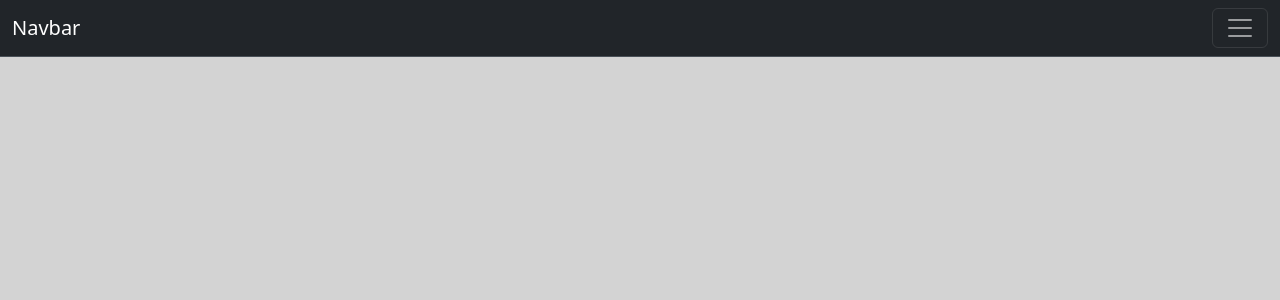
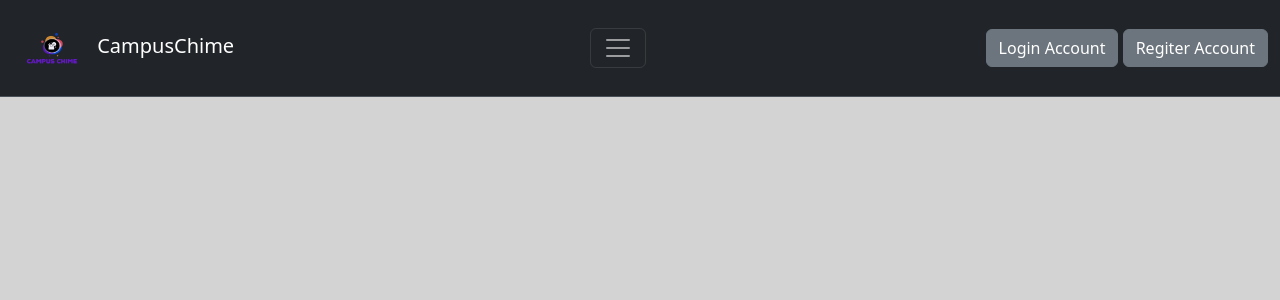
Before and after one commit to L2GS-19101360/CampusChime, a React (Vite) app: page / in a window 1280 px wide. Shown: the top 300 px of the page. Built offline with nearby package versions, Linux system fonts and the light colour scheme.

Commit message:
Updated Navbar.jsx

```diff
--- a/src/components/Navbar.jsx
+++ b/src/components/Navbar.jsx
@@ -3,6 +3,7 @@ import "bootstrap/dist/css/bootstrap.min.css";
 import "bootstrap/dist/js/bootstrap.bundle.min";
 import 'bootstrap-icons/font/bootstrap-icons.css';
 import { Link } from 'react-router-dom/cjs/react-router-dom';
+import WebLogo from '../assets/CampusChimePurple.png'
 
 class Navbar extends Component {
 
@@ -20,24 +21,28 @@ class Navbar extends Component {
     render() {
         return (
             <div>
-                <nav class="navbar bg-dark border-bottom border-body" data-bs-theme="dark">
-                    <div class="container-fluid">
-                        <a class="navbar-brand" href="#">Navbar</a>
-                        <button class="navbar-toggler" type="button" data-bs-toggle="collapse" data-bs-target="#navbarSupportedContent" aria-controls="navbarSupportedContent" aria-expanded="false" aria-label="Toggle navigation">
-                            <span class="navbar-toggler-icon"></span>
+                <nav className="navbar bg-dark border-bottom border-body" data-bs-theme="dark">
+                    <div className="container-fluid">
+                        <a className="navbar-brand" href="#"> <img src={WebLogo} alt="" style={{ height: '70px', width: '80px' }} /> CampusChime</a>
+                        <button className="navbar-toggler" type="button" data-bs-toggle="collapse" data-bs-target="#navbarSupportedContent" aria-controls="navbarSupportedContent" aria-expanded="false" aria-label="Toggle navigation">
+                            <span className="navbar-toggler-icon"></span>
                         </button>
-                        <div class="collapse navbar-collapse" id="navbarSupportedContent">
-                            <ul class="navbar-nav me-auto mb-2 mb-lg-0">
-                                <li class="nav-item" style={{color: 'white'}}>
+                        <div className="collapse navbar-collapse" id="navbarSupportedContent">
+                            <ul className="navbar-nav me-auto mb-2 mb-lg-0">
+                                <li className="nav-item" style={{ color: 'white' }}>
                                     Home
                                 </li>
-                                <li class="nav-item" style={{color: 'white'}}>
+                                <li className="nav-item" style={{ color: 'white' }}>
                                     About Us
                                 </li>
-                                <li class="nav-item" style={{color: 'white'}}>
+                                <li className="nav-item" style={{ color: 'white' }}>
                                     Entrepreneur
                                 </li>
                             </ul>
+                        </div>
+                        <div className='d-flex'>
+                            <Link to='/LoginPage'><button type="button" className="btn btn-secondary">Login Account</button></Link>&nbsp;
+                            <Link to='/RegisterPage'><button type="button" className="btn btn-secondary">Regiter Account</button></Link>
                         </div>
                     </div>
                 </nav>
```
